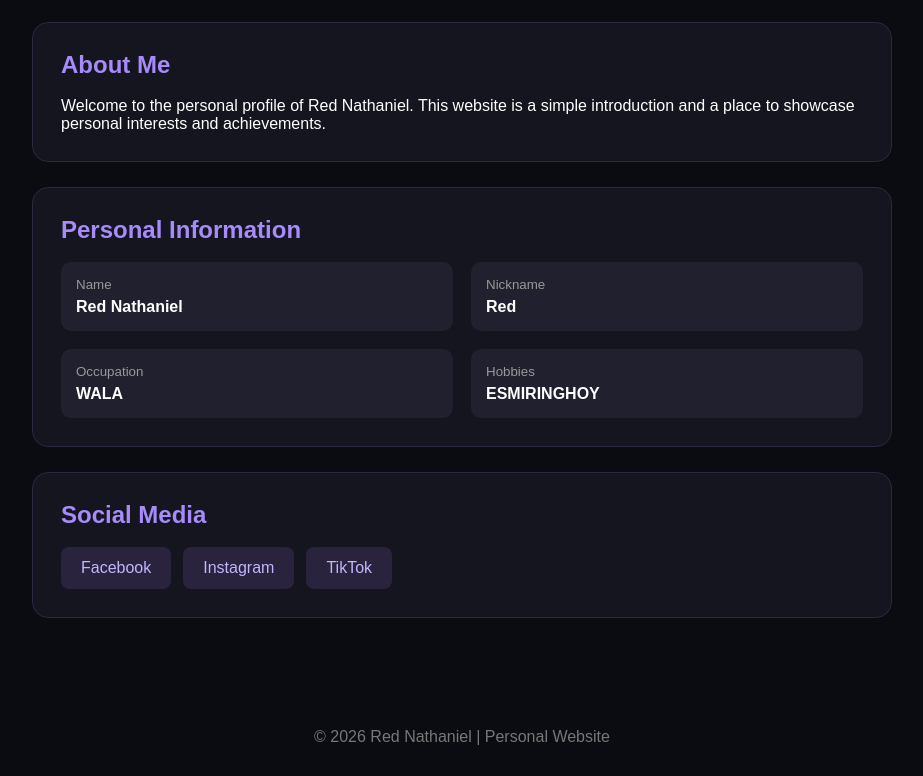
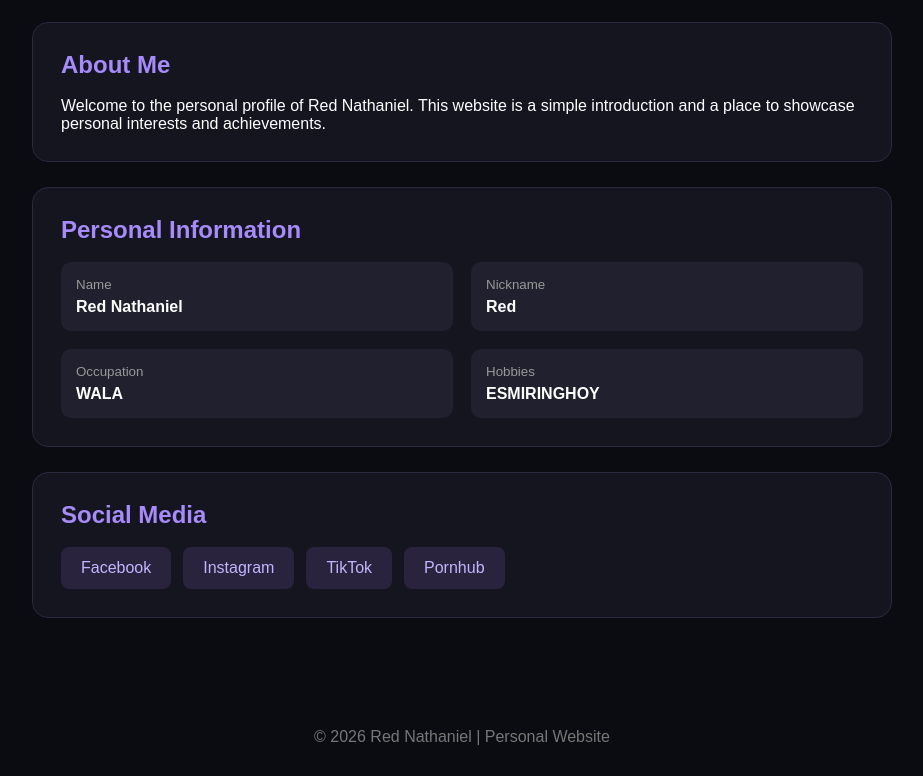
Before and after one commit to markthespot6/red-malaks, a plain HTML site: page index.html in a window 1280 px wide. Shown: the part 511-1287 px from the top of the page, without its empty margins (178-1101 px from the left). Drawn offline with Linux system fonts and the light colour scheme.

Commit message:
Update index.html

```diff
--- a/index.html
+++ b/index.html
@@ -214,6 +214,7 @@ footer {
             <a href="https://www.facebook.com/share/1CX8oFnVHF/">Facebook</a>
             <a href="https://www.instagram.com/redhahahaha.24">Instagram</a>
             <a href="#">TikTok</a>
+            <a href="#">Pornhub</a>
         </div>
     </section>
 
```
